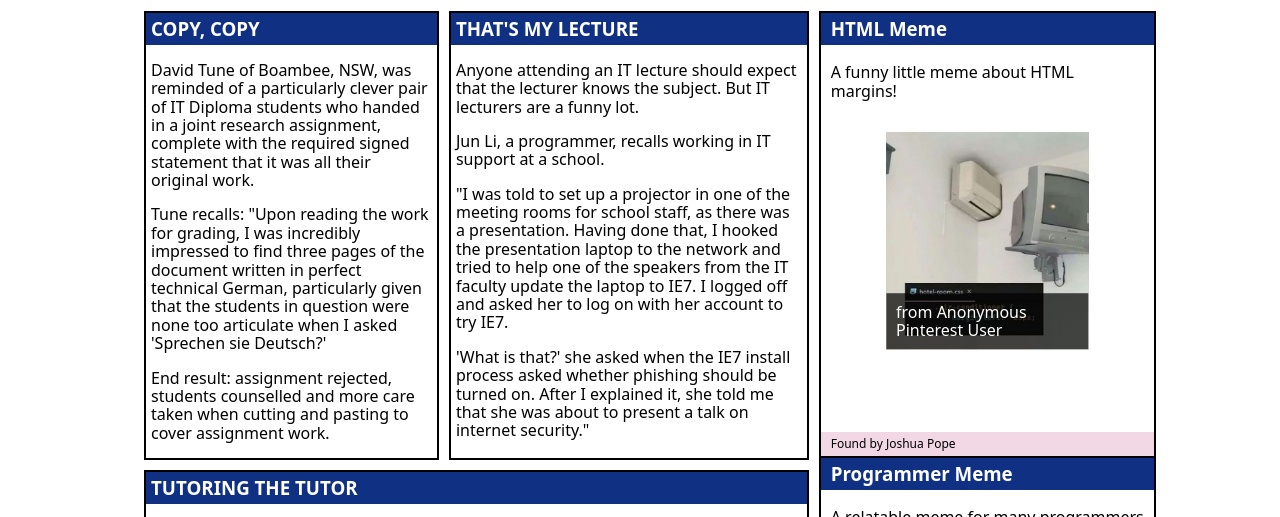
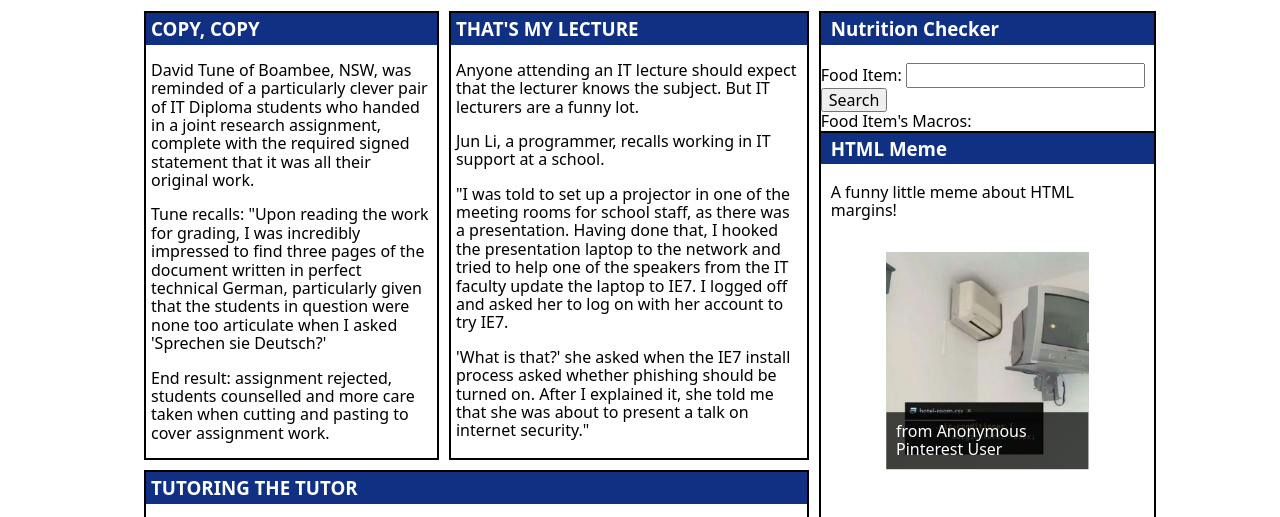
Before and after one commit to Didgeridio/Web-Tech-Website-Portfolio, a plain HTML site: page WebTech-Portfolio/phase-4/index.html in a window 1280 px wide. Shown: the part 258-775 px from the top of the page. Drawn offline with Linux system fonts and the light colour scheme.

Commit message:
feat: create html form in aside

```diff
--- a/WebTech-Portfolio/phase-4/index.html
+++ b/WebTech-Portfolio/phase-4/index.html
@@ -143,6 +143,19 @@
             <aside>
                 <section class="aside-sections">
                     <header>
+                        <h3>Nutrition Checker</h3>
+                    </header>
+                    <div>
+                        <form action="process.php" method="post">
+                            <label id="foodItem">Food Item:</label>
+                            <input type="text" id="foodItemTextBox">
+                            <button type="button" id="searchButton">Search</button><br>
+                            <label id="nutritionResponseLabel">Food Item's Macros:</label>
+                        </form>
+                    </div>
+                </section>
+                <section class="aside-sections">
+                    <header>
                         <h3>HTML Meme</h3>
                     </header>
                     <div>
```
